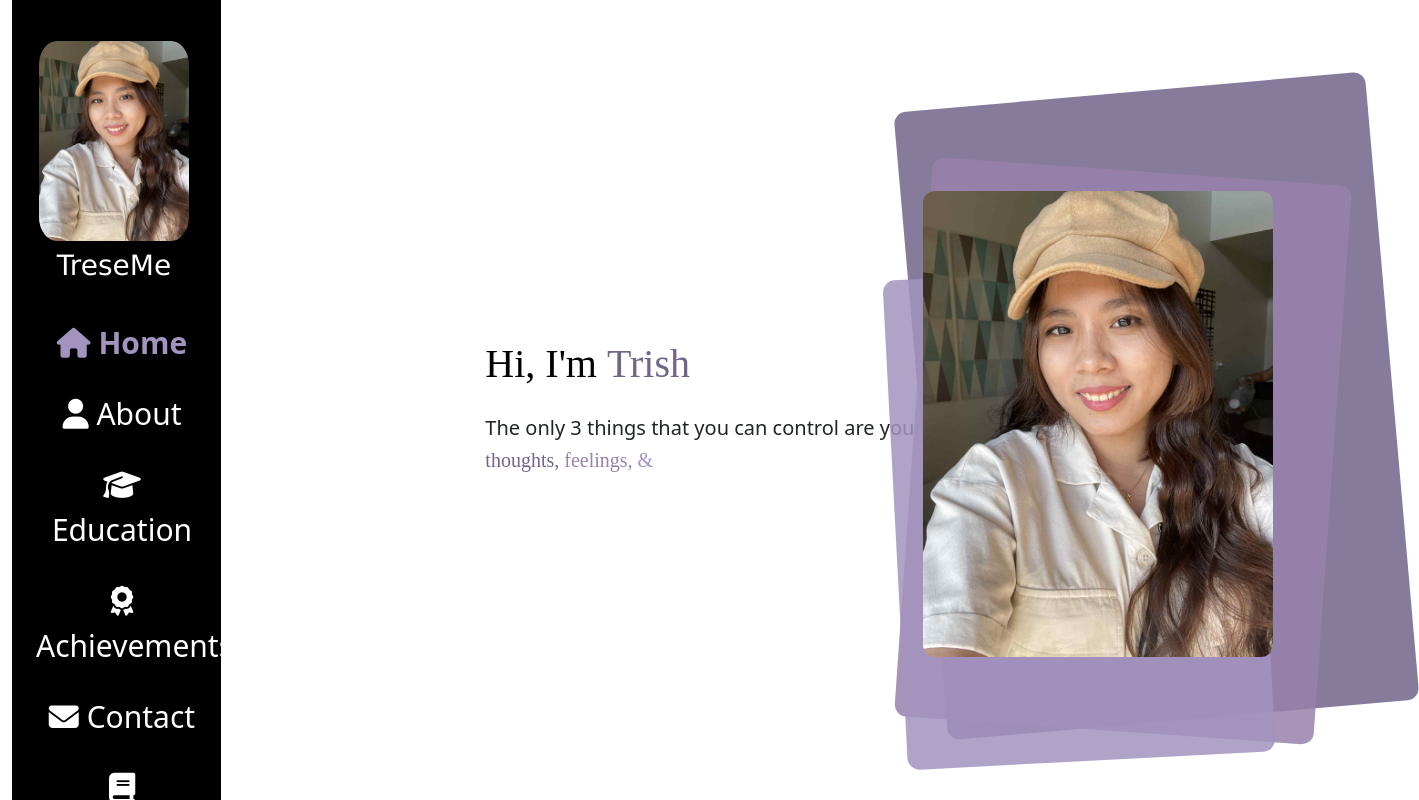
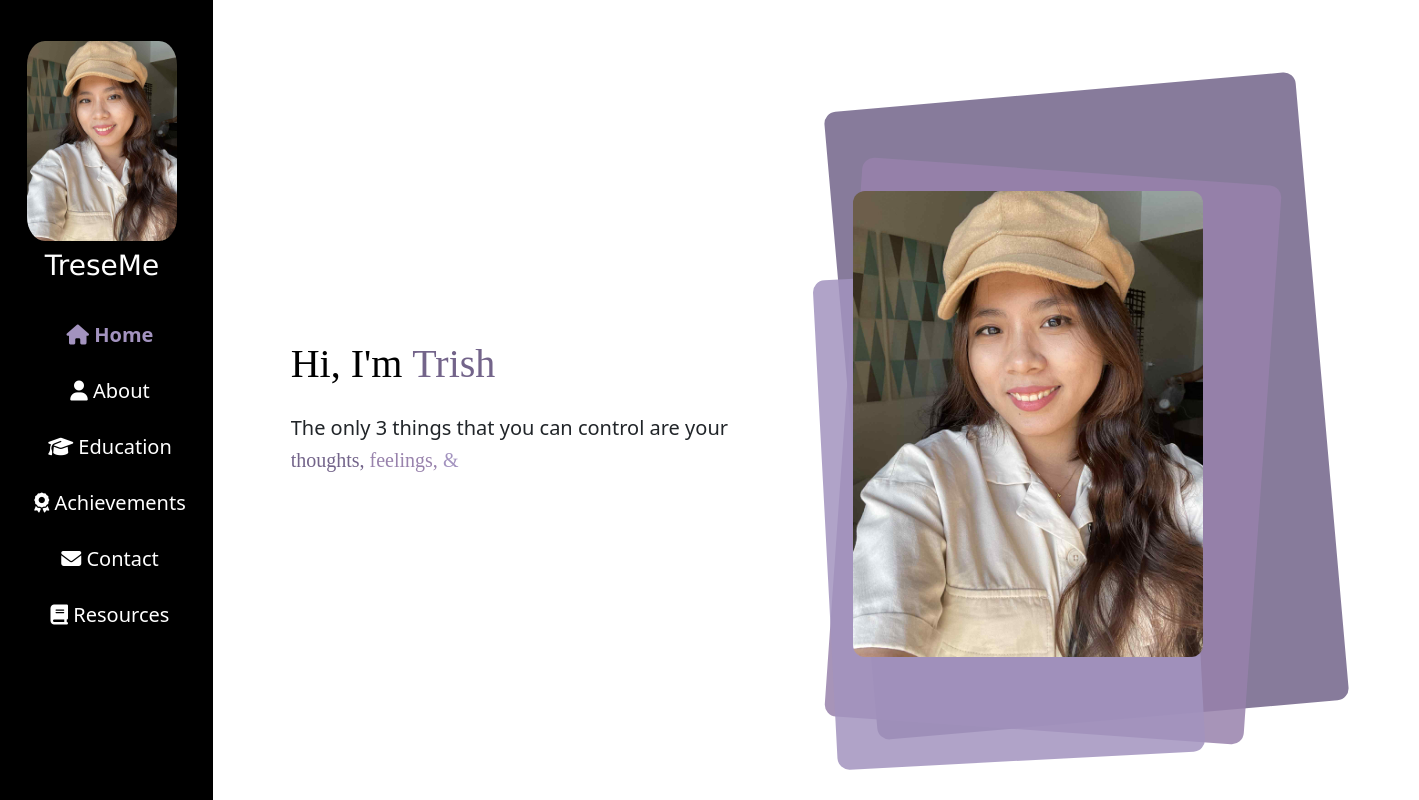
Before and after one commit to TrishaMaeSayson/personal-website-finals, a Vue app in the folder trisha-website/: page / in a window 1280 px wide. Shown: the top 800 px of the page, 1419 px wide, since content can reach past the window. Built offline with nearby package versions, Linux system fonts and the light colour scheme; no server answers.

Commit message:
revised css

```diff
--- a/trisha-website/public/style.css
+++ b/trisha-website/public/style.css
@@ -18,6 +18,7 @@ body {
 /* ======================================
    🧩 LAYOUT STRUCTURE (Container & Columns)
 ====================================== */
+
 .content-section:not(#home) {
   padding: 40px 20px;
 }
@@ -36,7 +37,6 @@ body {
 .col-md-10 .p-4 {
   max-width: 1000px;
   margin: 0 auto;
-  margin-left: 220px;
 }
 
 /* Fix for static offcanvas sidebar */
@@ -99,7 +99,7 @@ body {
   display: block;
   width: 100%;
   color: #fff !important;
-  font-size: 30px !important;
+  font-size: 20px !important;
   padding: 12px 0;
   text-align: center;
   transition: color 0.3s;
--- a/trisha-website/src/App.vue
+++ b/trisha-website/src/App.vue
@@ -1,5 +1,5 @@
 <template>
-  <div class="container-fluid">
+  <div class="app-container">
     <div class="row g-0 flex-nowrap">
       <!-- Sidebar -->
       <div class="col-12 col-md-2 sidebar-col">
```
